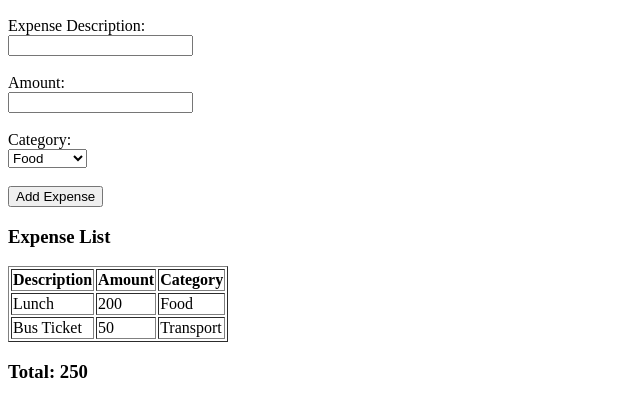
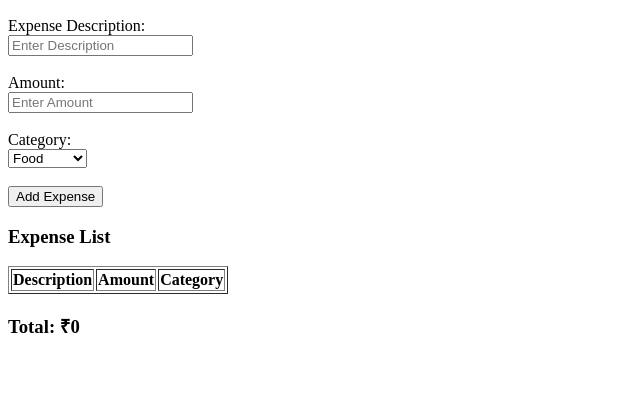
Before and after one commit to harshitaSharma62/Expense-tracker, a plain HTML site: page index.html in a window 1280 px wide. Shown: the part 50-466 px from the top of the page, without its empty margins (0-640 px from the left). Drawn offline with Linux system fonts and the light colour scheme.

Commit message:
Update index.html

```diff
--- a/index.html
+++ b/index.html
@@ -2,6 +2,7 @@
 <html>
 <head>
     <title>Expense Tracker</title>
+    <link rel="stylesheet" href="style.css">
     <meta charset="UTF-8">
 </head>
 
@@ -11,13 +12,16 @@
 
     <form>
         <label>Expense Description:</label><br>
-        <input type="text" name="description"><br><br>
+        <!-- add id here -->
+        <input type="text" id="description" placeholder="Enter Description"><br><br>
 
         <label>Amount:</label><br>
-        <input type="number" name="amount"><br><br>
+        <!-- add id here -->
+        <input type="number" id="amount" placeholder="Enter Amount"><br><br>
 
         <label>Category:</label><br>
-        <select name="category">
+        <!-- add id here -->
+        <select id="category">
             <option>Food</option>
             <option>Transport</option>
             <option>Shopping</option>
@@ -25,7 +29,7 @@
             <option>Other</option>
         </select><br><br>
 
-        <button type="submit">Add Expense</button>
+        <button type="button" onclick="addExpense()">Add Expense</button>
     </form>
 
     <h3>Expense List</h3>
@@ -37,20 +41,14 @@
             <th>Category</th>
         </tr>
 
-        <tr>
-            <td>Lunch</td>
-            <td>200</td>
-            <td>Food</td>
-        </tr>
-
-        <tr>
-            <td>Bus Ticket</td>
-            <td>50</td>
-            <td>Transport</td>
-        </tr>
+        <!-- remove old rows and add tbody -->
+        <tbody id="expenseTable"></tbody>
     </table>
 
-    <h3>Total: 250</h3>
+    <!-- add id here -->
+    <h3 id="total">Total: ₹0</h3>
+
+    <script type="module" src="script.js"></script>
 
 </body>
 </html>
```
